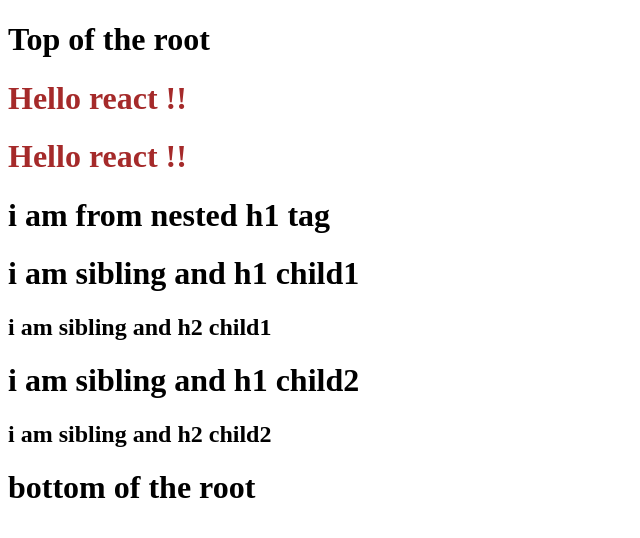
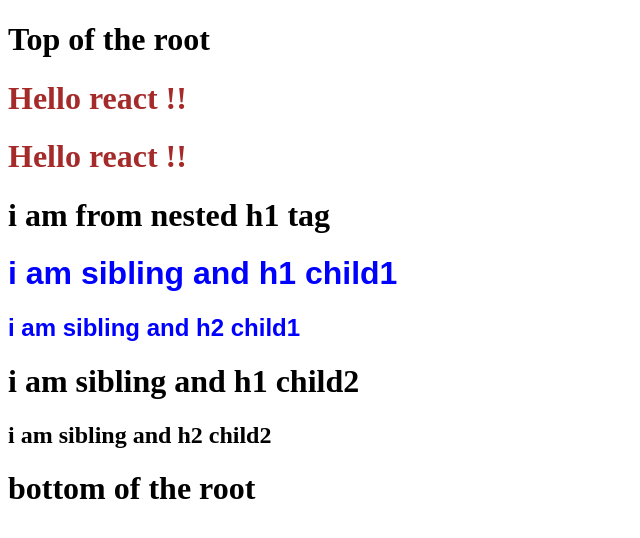
Before and after one commit to Tarunvamsi/ReactJs-experiments, a plain HTML site: page index.html in a window 1280 px wide. Shown: the whole page, without its empty margins (0-640 px from the left). Drawn offline with nearby package versions, Linux system fonts and the light colour scheme.

Commit message:
added styles

```diff
--- a/index.css
+++ b/index.css
@@ -2,3 +2,10 @@
 #heading{
     color: brown;
 }
+
+#child1{
+    color: blue;
+    text-shadow: 10cqmin;
+    font-family: Arial, Helvetica, sans-serif;
+    font-weight: 600;
+}
```
